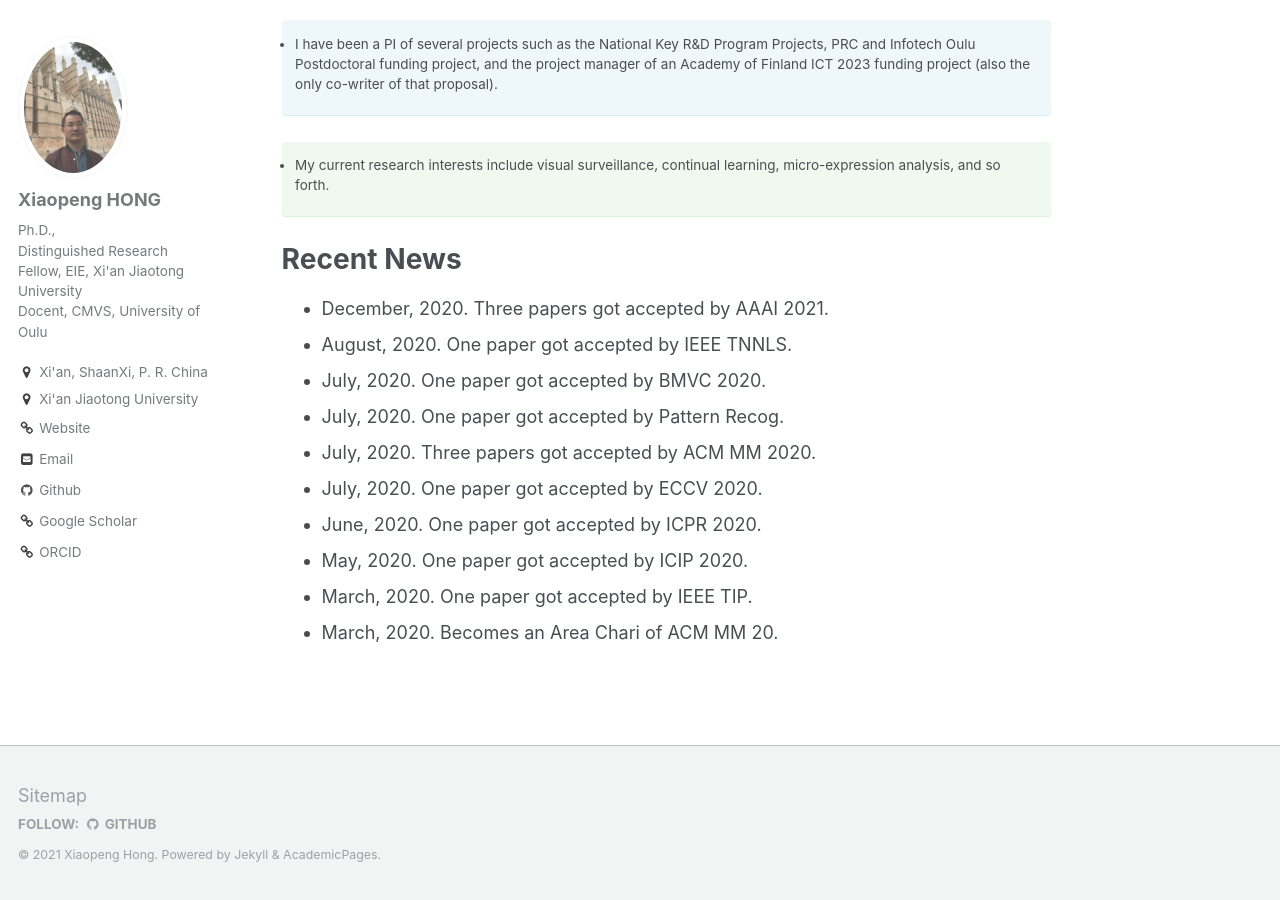
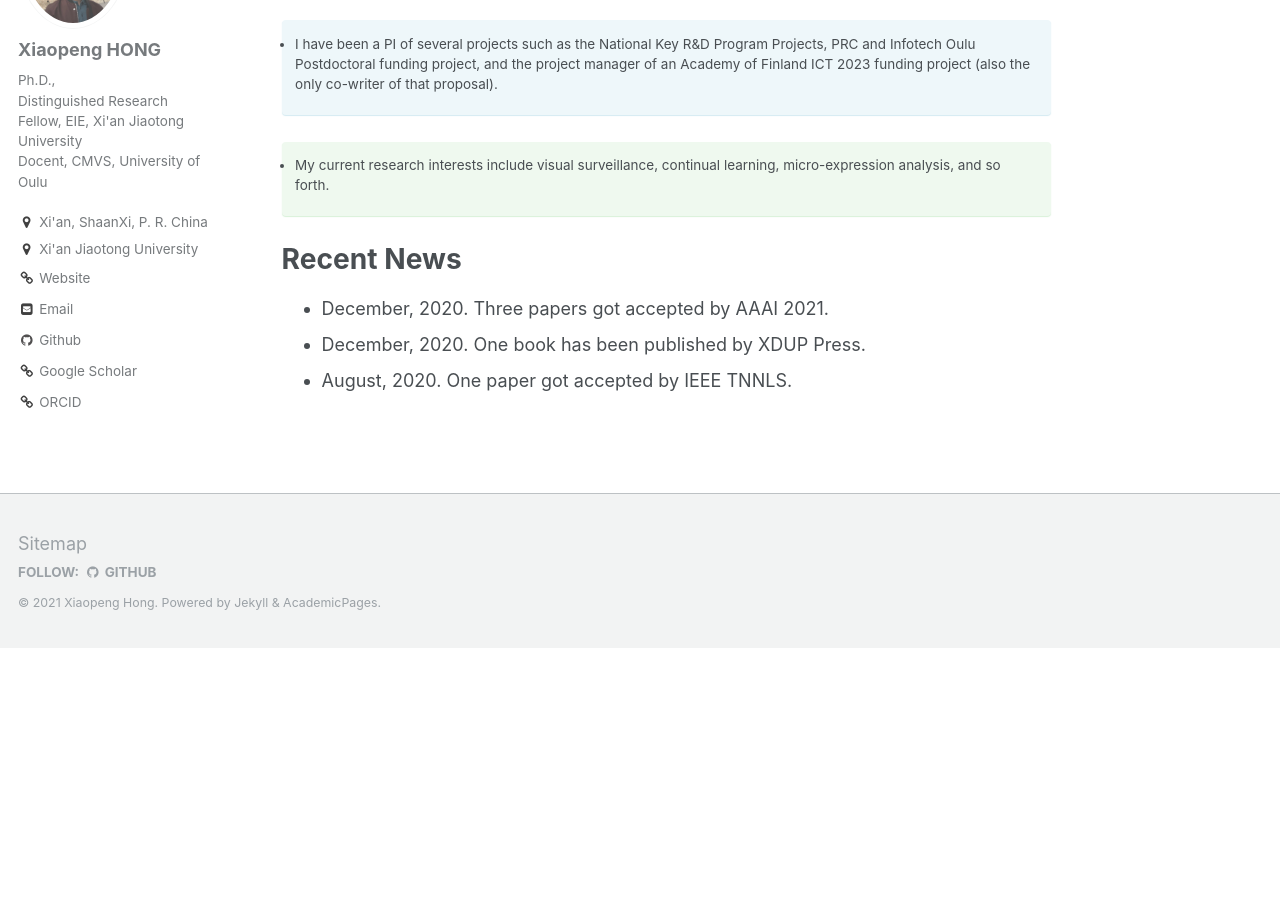
Before and after one commit to xiaopenghong/xiaopenghong.github.io, a Jekyll site: the page built from _pages/about.md, in a window 1280 px wide and 900 px high, scrolled down 734 px. Built offline with Jekyll 4.4.1, drawn with Linux system fonts in a browser that asks for light colours; after the commit the page ends 1382 px from its top, so only the background shows below that.

Commit message:
xhong
updated recent news

```diff
--- a/_pages/about.md
+++ b/_pages/about.md
@@ -25,12 +25,5 @@ redirect_from:
 
 # Recent News
 * December, 2020. Three papers got accepted by AAAI 2021.
+* December, 2020. One book has been published by XDUP Press.
 * August, 2020. One paper got accepted by IEEE TNNLS.
-* July, 2020. One paper got accepted by BMVC 2020.
-* July, 2020. One paper got accepted by Pattern Recog.
-* July, 2020. Three papers got accepted by ACM MM 2020.
-* July, 2020. One paper got accepted by ECCV 2020.
-* June, 2020. One paper got accepted by ICPR 2020.
-* May, 2020. One paper got accepted by ICIP 2020.
-* March, 2020. One paper got accepted by IEEE TIP.
-* March, 2020. Becomes an Area Chari of ACM MM 20.
```
Also changed, not shown: _pages/publications.md (+4 -0 lines).
